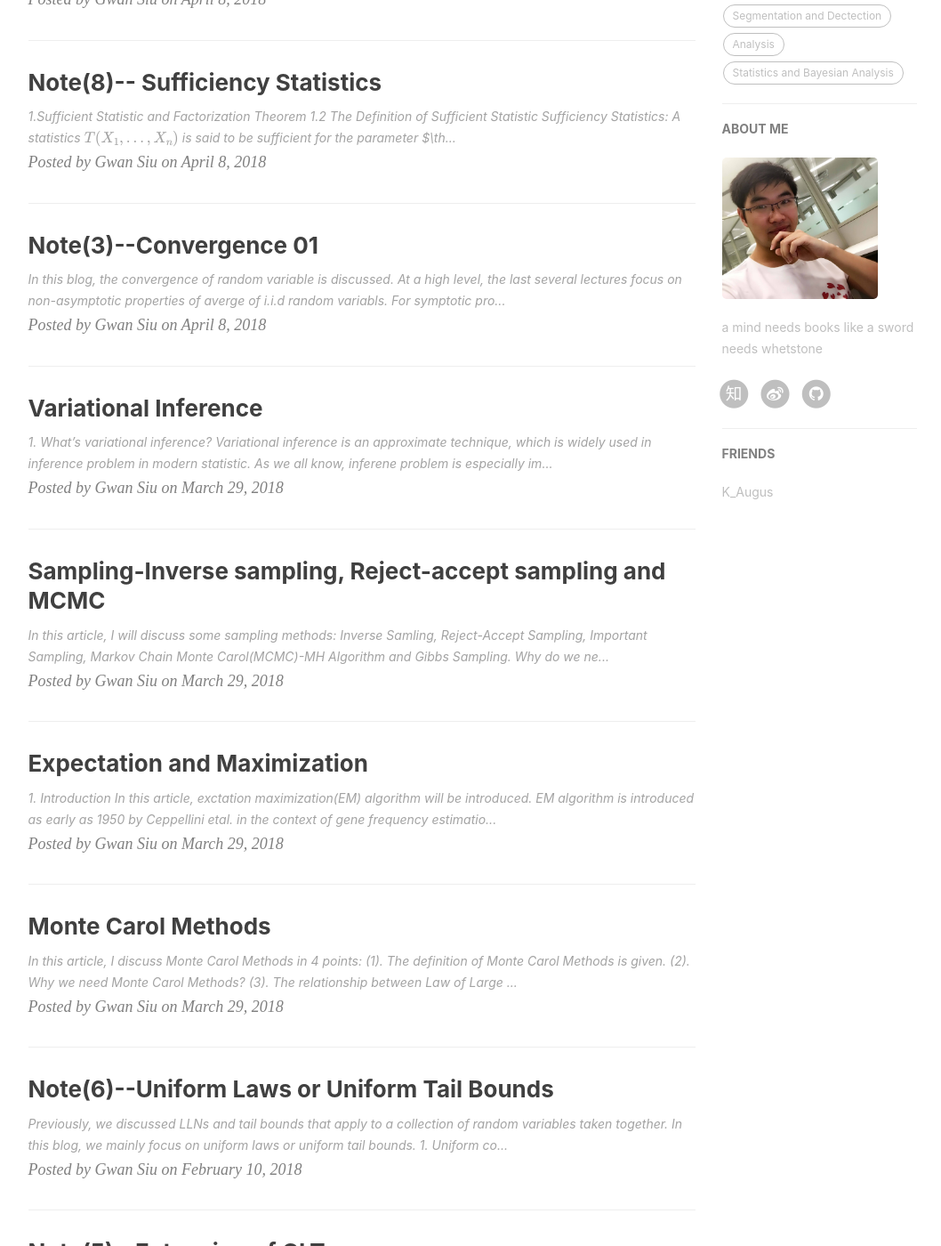
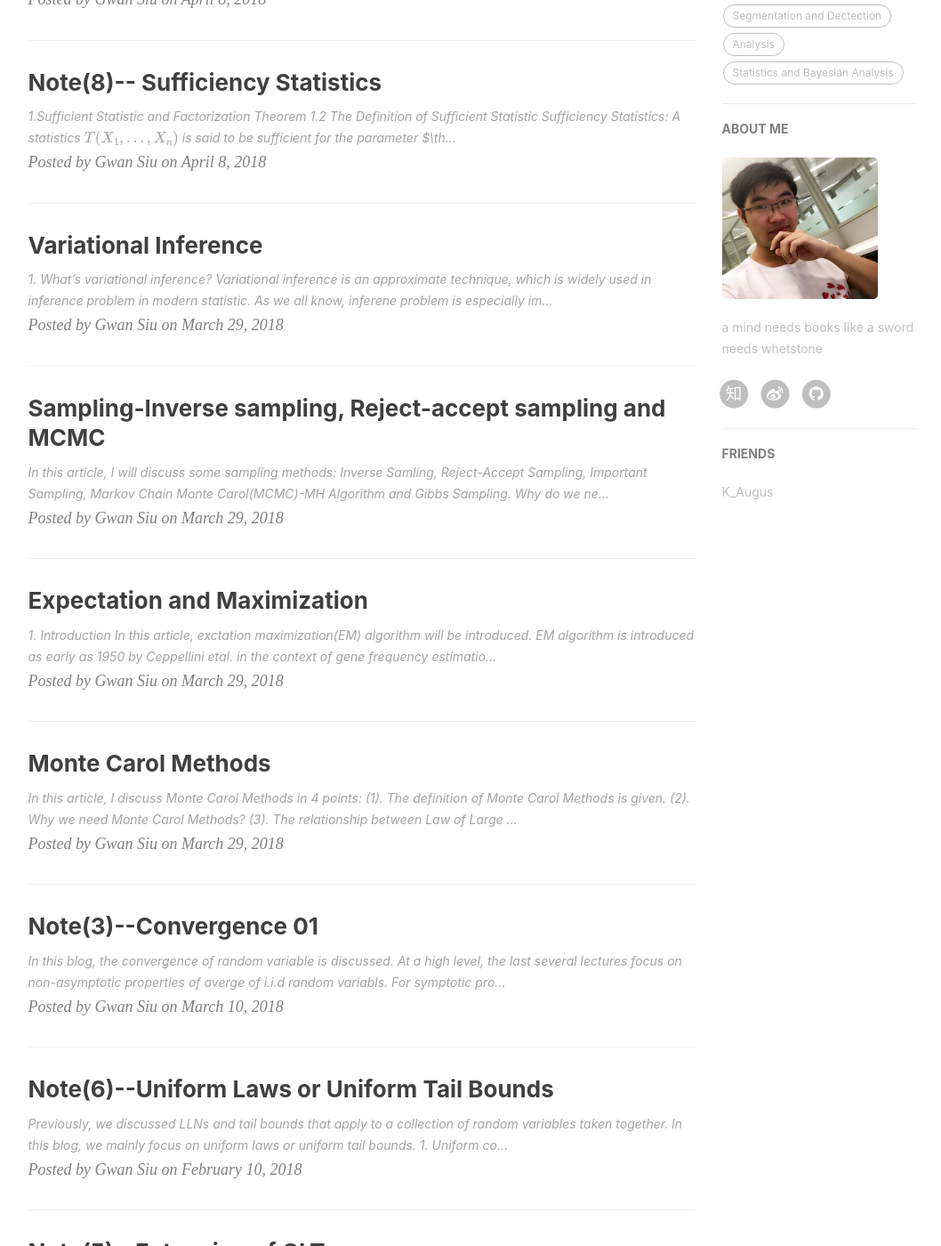
Before and after one commit to Gwan-Siu/gwansiu.github.io, a Jekyll site: the page built from index.html, in a window 1280 px wide and 1400 px high, scrolled down 609 px. Shown: the whole window at 89% size, without its empty margins (136-1194 px from the left). Built offline with Jekyll 4.4.1, drawn with Linux system fonts in a browser that asks for light colours; nearby versions of some CDN libraries; formulas are drawn with MathJax 3; the list of posts is cut into pages by our own code; comment, search, counter and statistics services are not loaded.

```diff
--- a/_posts/2018-02-09-note(3)-COnvergence01.markdown
+++ b/_posts/2018-02-09-note(3)-COnvergence01.markdown
@@ -1,7 +1,7 @@
 ---
 layout: post
 title: Note(3)--Convergence 01
-date: 2018-04-08
+date: 2018-03-10
 author: Gwan Siu
 catalog: True
 tags:
```
